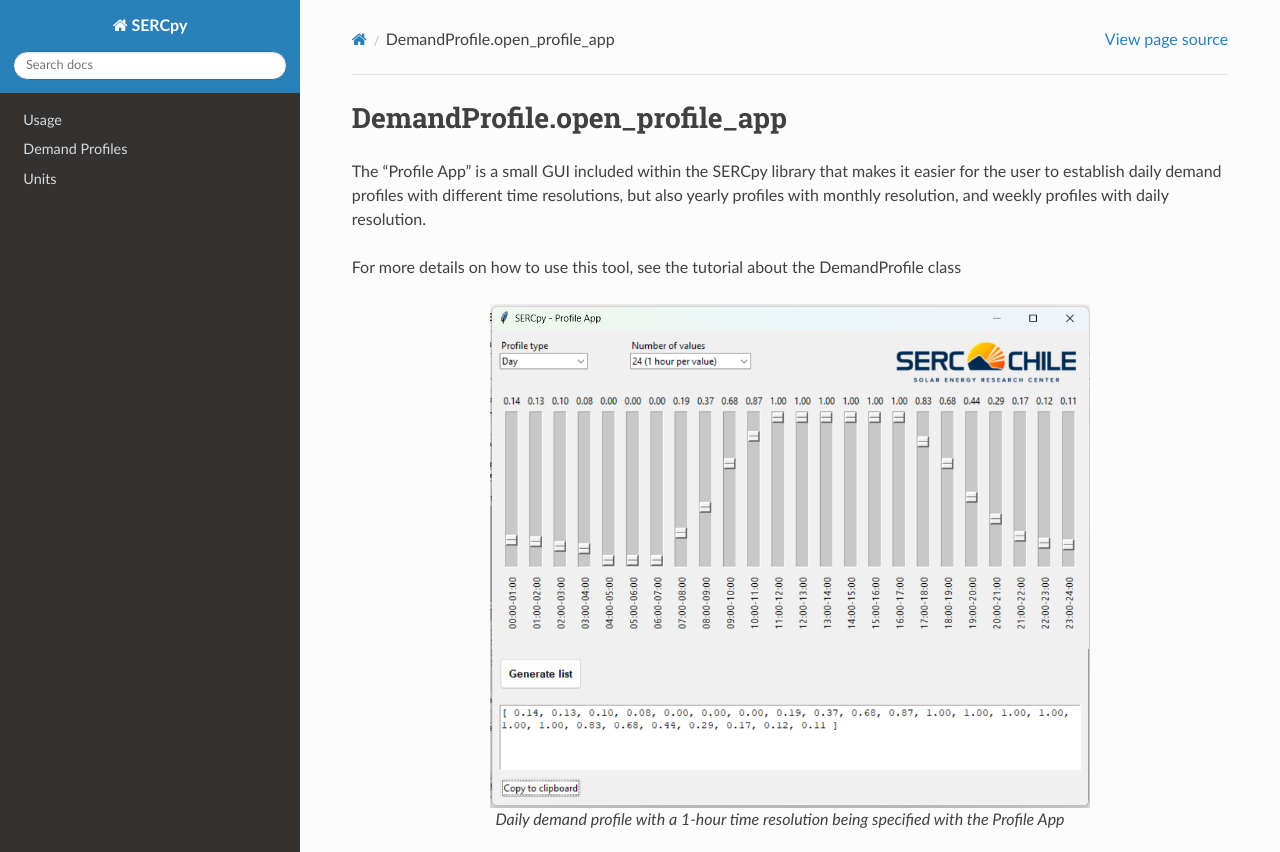
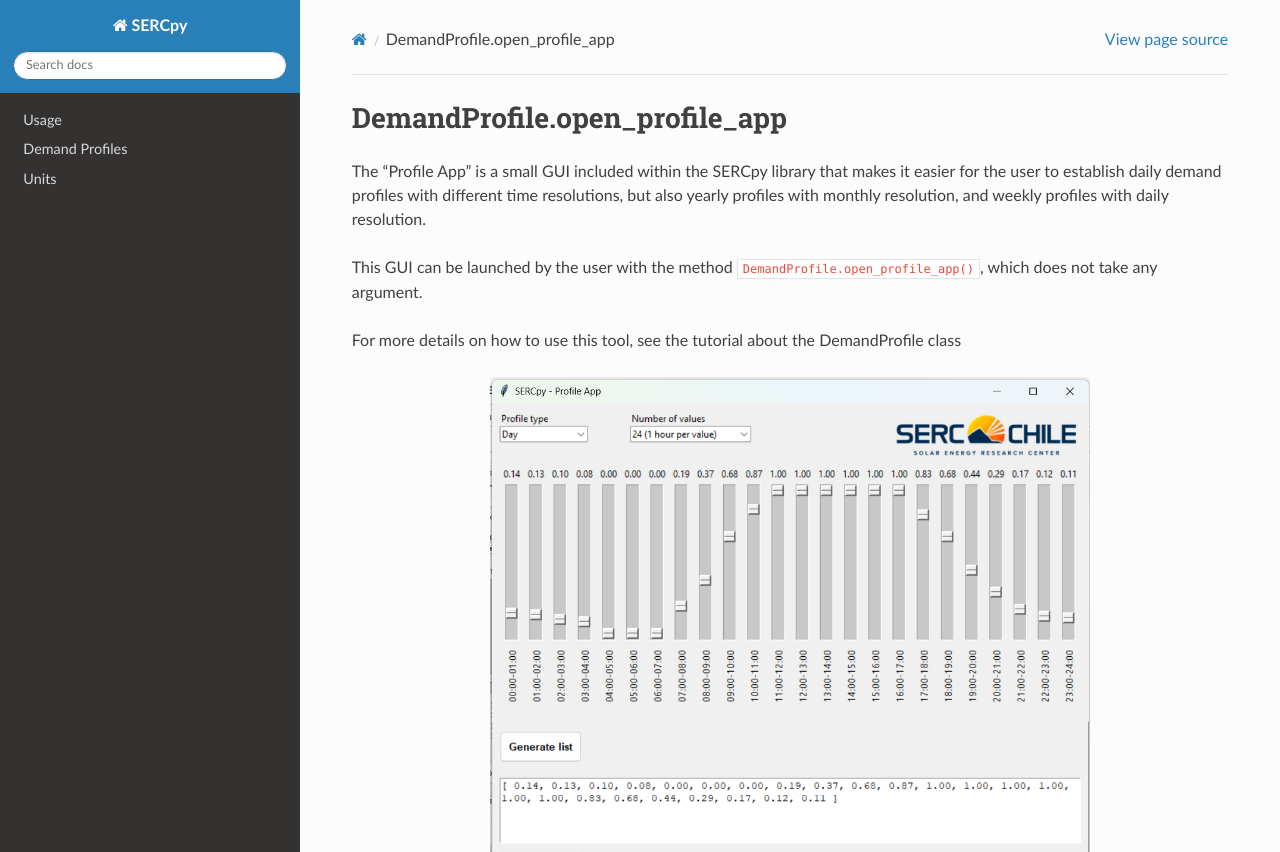
Before and after one commit to serc-chile/SERCpy, a Sphinx documentation site: the page built from docs/source/generated/sercpy.demand_profile.DemandProfile.open_profile_app.rst, in a window 1280 px wide and 1159 px high, cut to the strip 0-852 px from the top of the window. Built offline with Sphinx 7.4.7 and the Read the Docs theme 3.1.0, drawn with Linux system fonts in a browser that asks for light colours; pages that are not in the unit, such as notebooks, are missing from menus.

Commit message:
Update sercpy.demand_profile.DemandProfile.open_profile_app.rst

```diff
--- a/docs/source/generated/sercpy.demand_profile.DemandProfile.open_profile_app.rst
+++ b/docs/source/generated/sercpy.demand_profile.DemandProfile.open_profile_app.rst
@@ -2,6 +2,8 @@ DemandProfile.open_profile_app
 ==============================
 
 The "Profile App" is a small GUI included within the SERCpy library that makes it easier for the user to establish daily demand profiles with different time resolutions, but also yearly profiles with monthly resolution, and weekly profiles with daily resolution.
+
+This GUI can be launched by the user with the method `DemandProfile.open_profile_app()`, which does not take any argument.
 
 For more details on how to use this tool, see the :doc:`tutorial about the DemandProfile class </examples/DemandProfile_tutorial>`
 
```
